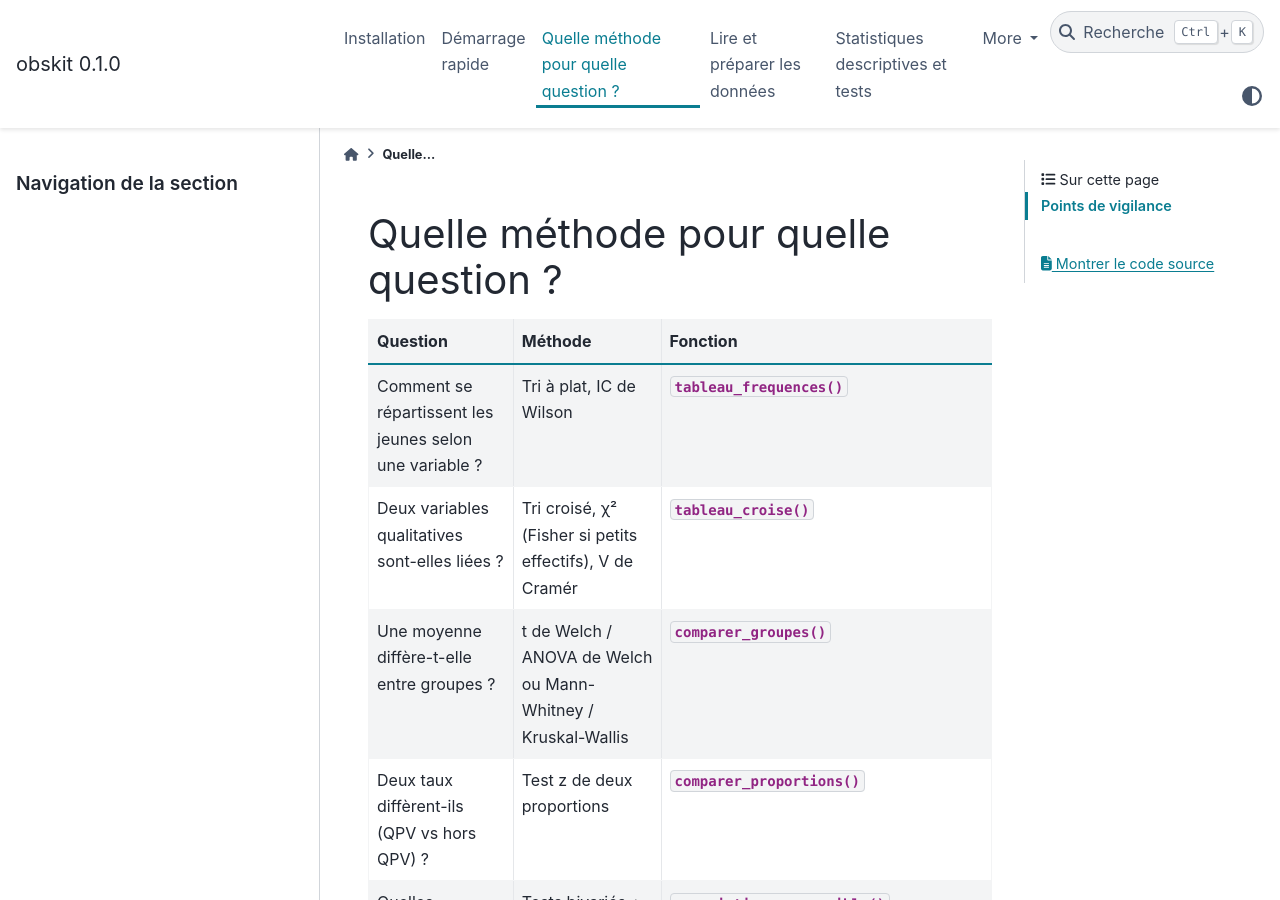
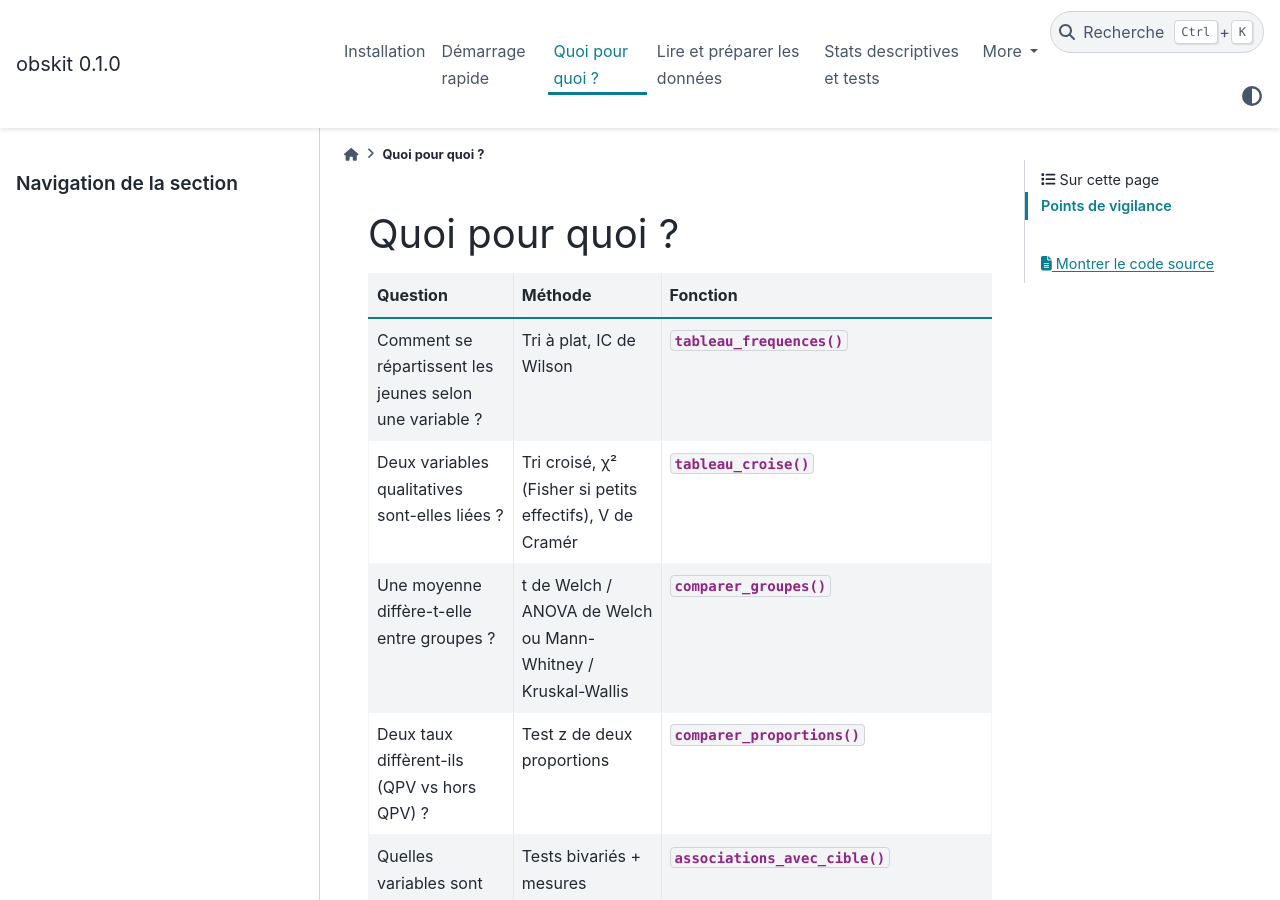
Before and after one commit to observatoire-armloccitanie/obs-toolkit, a Sphinx documentation site: the page built from docs/source/choisir_methode.rst, in a window 1280 px wide and 900 px high. Built offline with Sphinx 7.4.7 and the PyData theme 0.15.4, drawn with Linux system fonts in a browser that asks for light colours.

Commit message:
renommages

```diff
--- a/docs/source/choisir_methode.rst
+++ b/docs/source/choisir_methode.rst
@@ -1,4 +1,4 @@
-Quelle méthode pour quelle question ?
+Quoi pour quoi ?
 =====================================
 
 .. list-table::
--- a/docs/source/guides/correlation.rst
+++ b/docs/source/guides/correlation.rst
@@ -1,4 +1,4 @@
-Corrélations et associations
+Corrélations
 ============================
 
 Module : :mod:`obskit.correlation`.
--- a/docs/source/guides/descriptif.rst
+++ b/docs/source/guides/descriptif.rst
@@ -1,4 +1,4 @@
-Statistiques descriptives et tests
+Stats descriptives et tests
 ==================================
 
 Modules : :mod:`obskit.descriptif`, :mod:`obskit.inference`.
```
